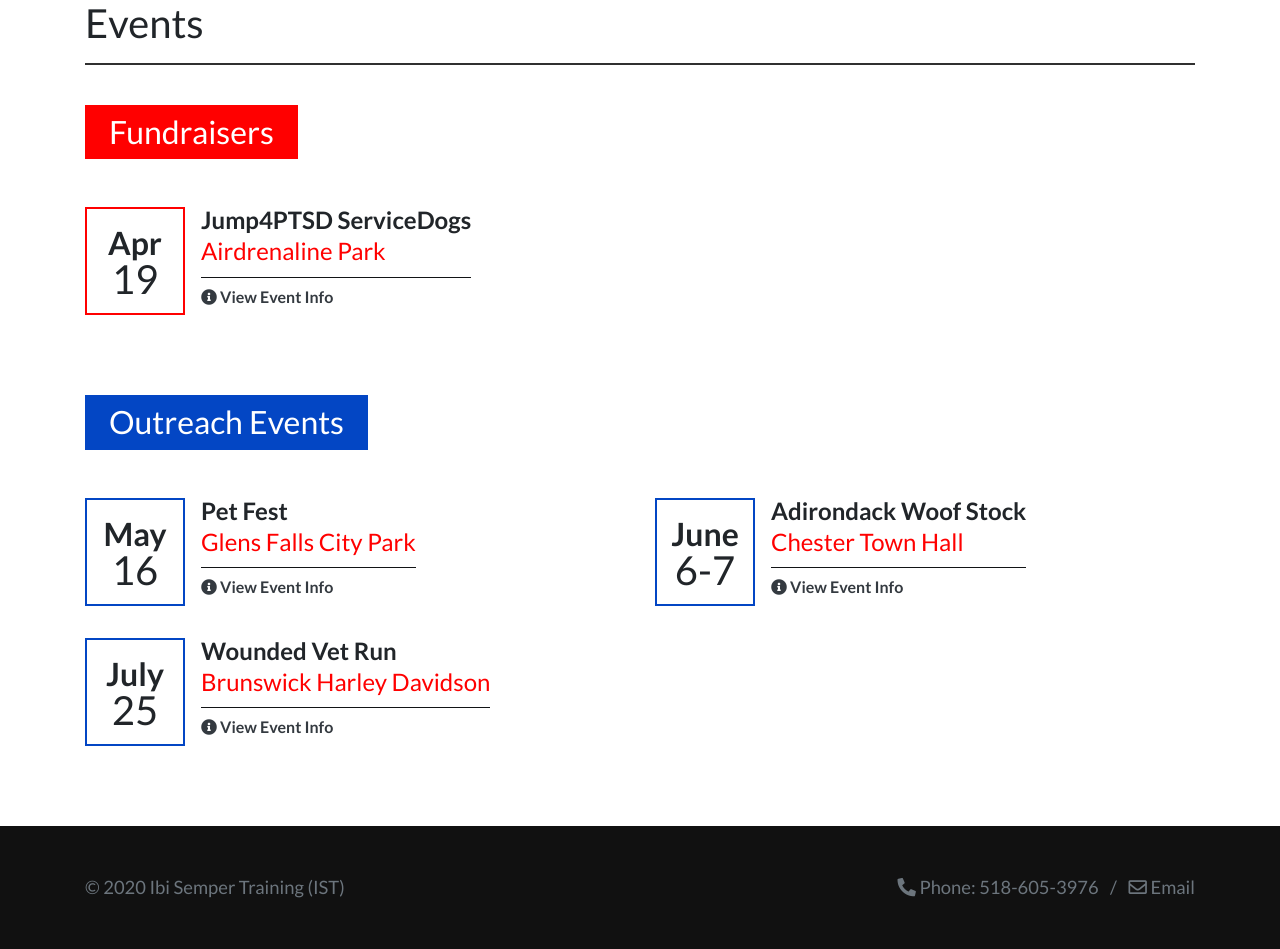
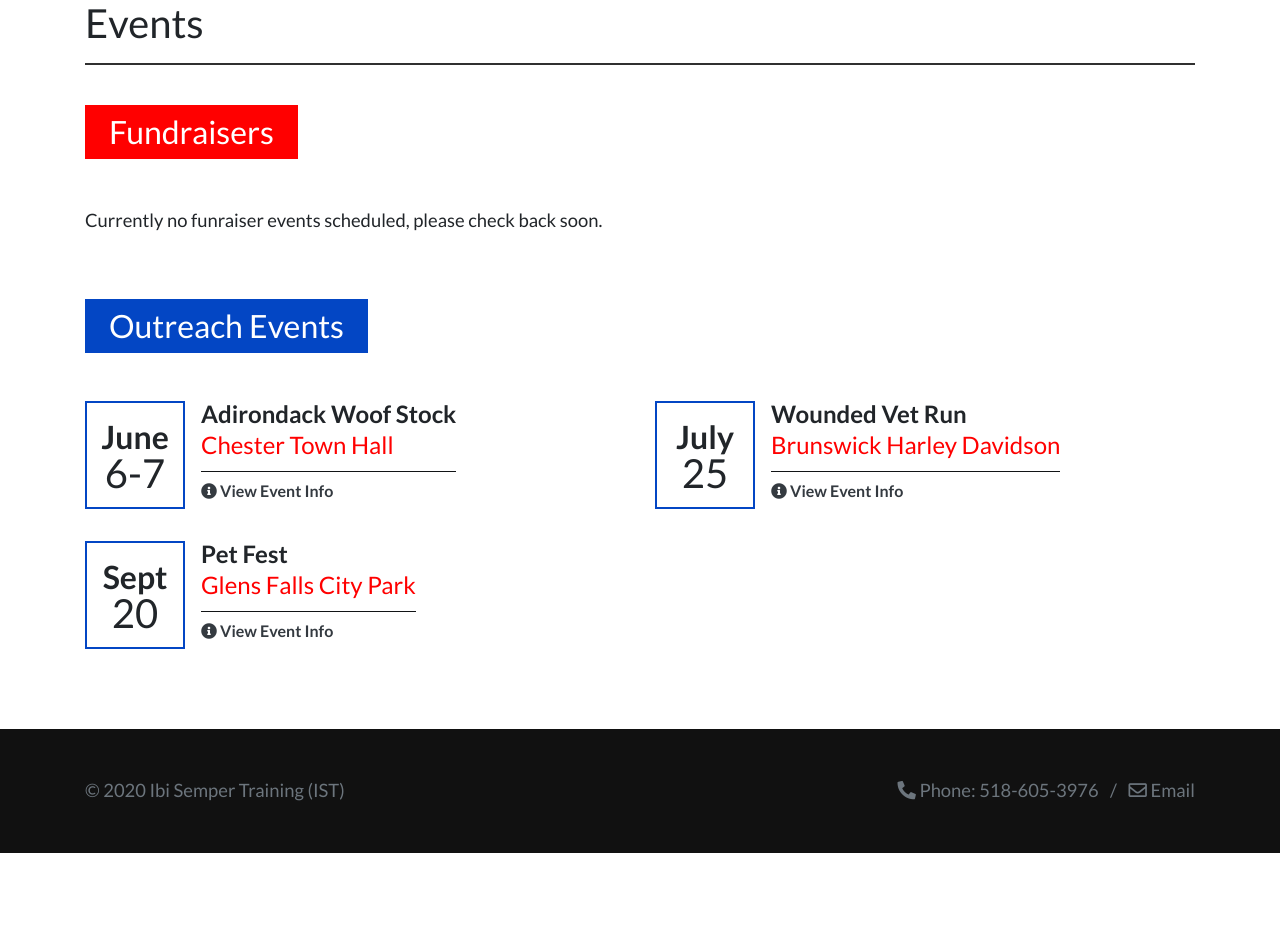
Before and after one commit to chrisdav6/ibiSemperTraining, a PHP site: page /events.php in a window 1280 px wide. Shown: the part 161-1110 px from the top of the page. After the commit the page ends 1014 px from the top, so only its background shows below. Run offline with PHP 8.4, Linux system fonts and the light colour scheme; some libraries are stand-ins or nearby versions.

Commit message:
Updated events page

```diff
--- a/events.php
+++ b/events.php
@@ -39,9 +39,11 @@
     <div class="container">
       <h2>Fundraisers</h2>
 
+      <p>Currently no funraiser events scheduled, please check back soon.</p>
+
       <div class="row">
 
-        <div class="col-md-6">
+        <!-- <div class="col-md-6">
           <div class="event">
             <div class="date red">Apr<span>19</span></div>
             <div class="text">
@@ -51,7 +53,7 @@
               <a class="text-dark event-link" href="./public/pdf/AAPApr192020.pdf" target="_blank"><i class="fas fa-info-circle"></i> View Event Info</a>
             </div>
           </div>
-        </div>
+        </div> -->
 
       </div><!-- /row -->
 
@@ -85,18 +87,6 @@
 
         <div class="col-md-6">
           <div class="event">
-            <div class="date blue">May<span>16</span></div>
-            <div class="text">
-              <p class="eventTitle">Pet Fest</p>
-              <a class="red" href="https://goo.gl/maps/D34P5XwqwpardCDs9" target="_blank">Glens Falls City Park</a>
-              <hr class="event-divider">
-              <a class="text-dark event-link" href="https://www.glensfalls.com/event/pet-fest-118896" target="_blank"><i class="fas fa-info-circle"></i> View Event Info</a>
-            </div>
-          </div>
-        </div>
-
-        <div class="col-md-6">
-          <div class="event">
             <div class="date blue">June<span>6-7</span></div>
             <div class="text">
               <p class="eventTitle">Adirondack Woof Stock</p>
@@ -119,6 +109,18 @@
           </div>
         </div>
 
+        <div class="col-md-6">
+          <div class="event">
+            <div class="date blue">Sept<span>20</span></div>
+            <div class="text">
+              <p class="eventTitle">Pet Fest</p>
+              <a class="red" href="https://goo.gl/maps/D34P5XwqwpardCDs9" target="_blank">Glens Falls City Park</a>
+              <hr class="event-divider">
+              <a class="text-dark event-link" href="https://www.glensfalls.com/event/pet-fest-118896" target="_blank"><i class="fas fa-info-circle"></i> View Event Info</a>
+            </div>
+          </div>
+        </div>
+
       </div><!-- /row -->
 
     </div>
```
